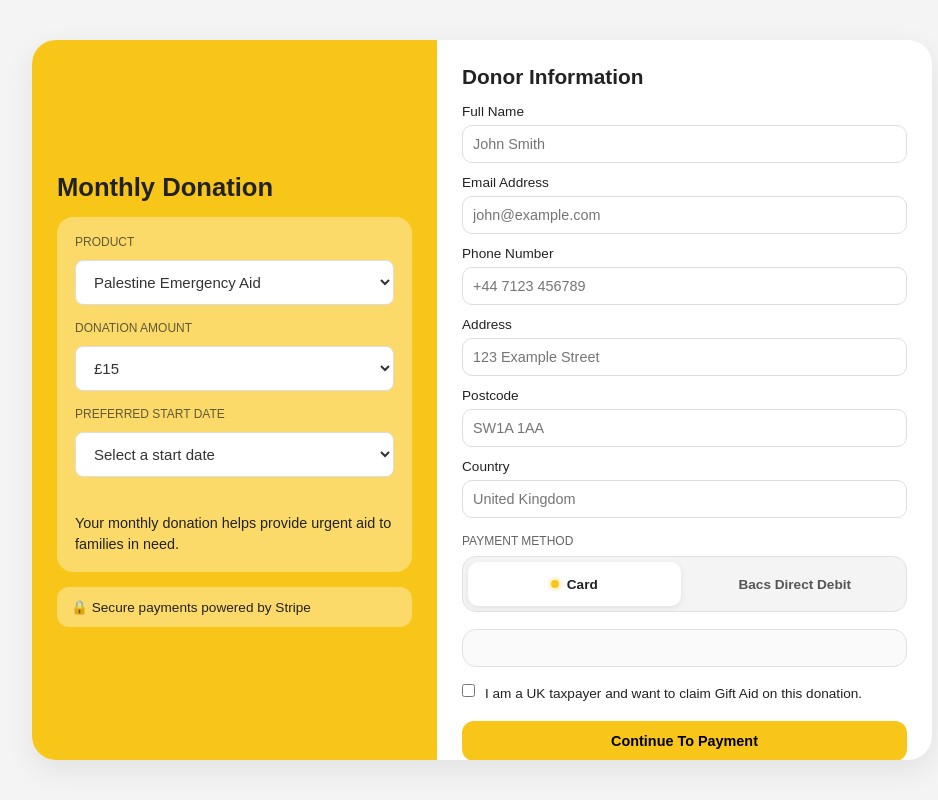
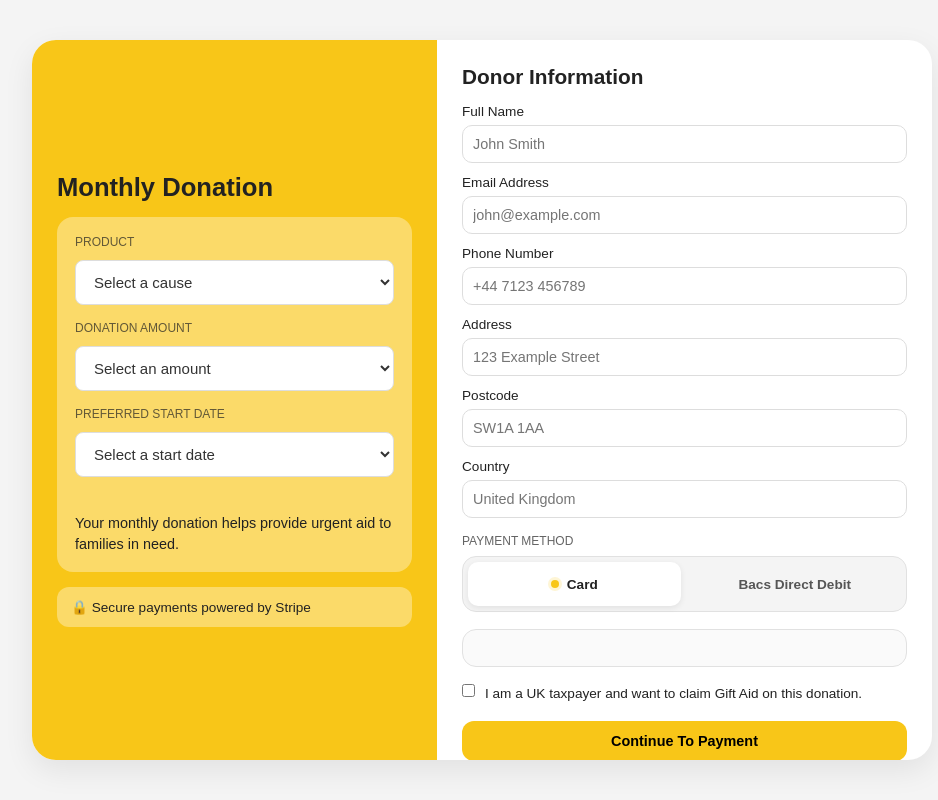
Before and after one commit to haych21/stripe-donation-form, a website: page public/index.html in a window 1280 px wide. Shown: the whole page, without its empty margins (158-1096 px from the left). Drawn offline with Linux system fonts and the light colour scheme; a script that the page names is missing.

Commit message:
Fix donation dropdown initial values

```diff
--- a/public/index.html
+++ b/public/index.html
@@ -16,10 +16,6 @@
 
   <main class="checkout-container">
 
-    <!-- =========================
-         LEFT SIDE
-    ========================== -->
-
     <section class="donation-summary">
 
       <h1>Monthly Donation</h1>
@@ -28,18 +24,13 @@
 
         <p class="label">Product</p>
 
-        <select id="cause-select">
+        <select
+          id="cause-select"
+          autocomplete="off"
+        >
 
-          <option value="Palestine Emergency Aid">
-            Palestine Emergency Aid
-          </option>
-
-          <option value="Clean Water">
-            Clean Water
-          </option>
-
-          <option value="Food Relief">
-            Food Relief
+          <option value="" selected disabled>
+            Select a cause
           </option>
 
         </select>
@@ -47,26 +38,17 @@
 
         <p class="label">Donation Amount</p>
 
-        <select id="donation-amount">
+        <select
+          id="donation-amount"
+          autocomplete="off"
+        >
 
-          <option value="5">
-            £5
-          </option>
-
-          <option value="10">
-            £10
-          </option>
-
-          <option value="15" selected>
-            £15
+          <option value="" selected disabled>
+            Select an amount
           </option>
 
         </select>
 
-
-        <!-- =========================
-             PREFERRED START DATE
-        ========================== -->
 
         <p class="label">
           Preferred Start Date
@@ -111,19 +93,11 @@
     </section>
 
 
-    <!-- =========================
-         RIGHT SIDE
-    ========================== -->
-
     <section class="checkout-form">
 
       <h2>Donor Information</h2>
 
-      <form>
-
-        <!-- =========================
-             FULL NAME
-        ========================== -->
+      <form autocomplete="off">
 
         <div class="input-group">
 
@@ -140,10 +114,6 @@
         </div>
 
 
-        <!-- =========================
-             EMAIL
-        ========================== -->
-
         <div class="input-group">
 
           <label for="email">
@@ -158,10 +128,6 @@
 
         </div>
 
-
-        <!-- =========================
-             PHONE
-        ========================== -->
 
         <div class="input-group">
 
@@ -178,10 +144,6 @@
         </div>
 
 
-        <!-- =========================
-             ADDRESS
-        ========================== -->
-
         <div class="input-group">
 
           <label for="address">
@@ -196,10 +158,6 @@
 
         </div>
 
-
-        <!-- =========================
-             POSTCODE
-        ========================== -->
 
         <div class="input-group">
 
@@ -216,10 +174,6 @@
         </div>
 
 
-        <!-- =========================
-             COUNTRY
-        ========================== -->
-
         <div class="input-group">
 
           <label for="country">
@@ -234,10 +188,6 @@
 
         </div>
 
-
-        <!-- =========================
-             PAYMENT METHOD
-        ========================== -->
 
         <div class="payment-method">
 
@@ -282,20 +232,12 @@
         </div>
 
 
-        <!-- =========================
-             STRIPE PAYMENT ELEMENT
-        ========================== -->
-
         <div class="payment-placeholder">
 
           <div id="payment-element"></div>
 
         </div>
 
-
-        <!-- =========================
-             GIFT AID
-        ========================== -->
 
         <div class="gift-aid">
 
@@ -311,10 +253,6 @@
         </div>
 
 
-        <!-- =========================
-             BUTTON
-        ========================== -->
-
         <button type="submit">
           Continue To Payment
         </button>
@@ -326,10 +264,6 @@
   </main>
 
 
-  <!-- =========================
-       JAVASCRIPT
-  ========================== -->
-
   <script src="main.js"></script>
 
 </body>
```
